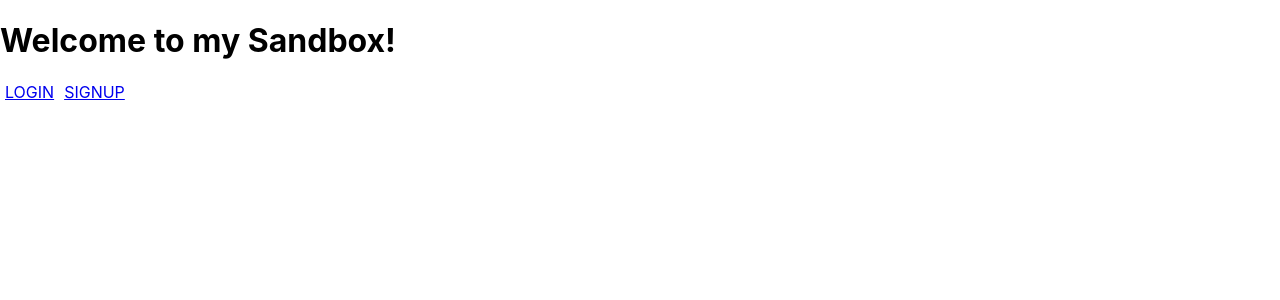
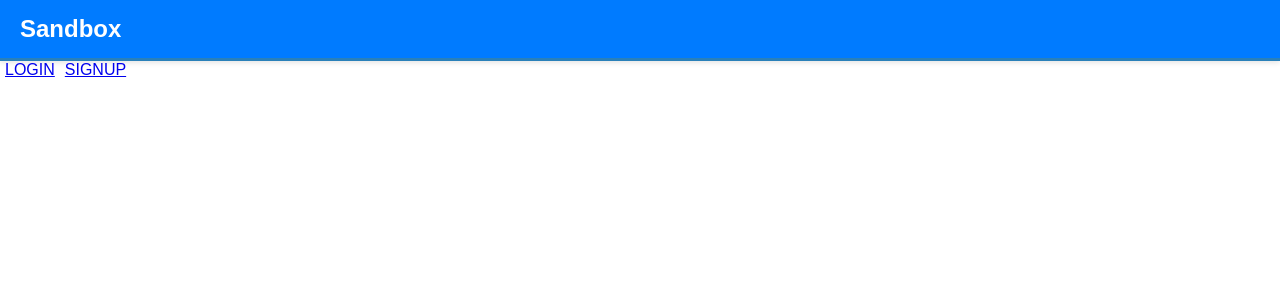
Before and after one commit to MMeraz21/sandbox, a React (Create React App) app in the folder frontend/: page / in a window 1280 px wide. Shown: the top 300 px of the page. Built offline with nearby package versions, Linux system fonts and the light colour scheme.

Commit message:
titlebar

```diff
--- a/frontend/src/App.js
+++ b/frontend/src/App.js
@@ -6,6 +6,7 @@ import Landing from './pages/Landing'
 import Loginpage from './pages/loginpage'
 import Home from './pages/Home'
 import Signuppage from './pages/Signup'
+import styles from './App.module.css'
 
 const App = () =>{
 const[user,setUser] = useState(null)
@@ -49,7 +50,7 @@ const handleLogout = async(event) => {
 
   return(
   <div>
-    <h1>Welcome to my Sandbox!</h1>
+    <h1 className = {styles.titleBar}>Sandbox</h1>
         <Routes>
           <Route index element={<Home />}/>
           <Route path="/home" element={<Home />} />
--- a/frontend/src/App.css
+++ b/frontend/src/App.module.css
@@ -28,6 +28,27 @@
   color: #61dafb;
 }
 
+.titleBar {
+  background-color: #007bff;
+  color: white;
+  padding: 15px 20px;
+  text-align: left;
+  font-size: 24px;
+  font-weight: bold;
+  box-shadow: 0 2px 5px rgba(0, 0, 0, 0.1);
+  border-bottom: 3px solid #2980b9;
+}
+
+* {
+  margin: 0;
+  padding: 0;
+  box-sizing: border-box;
+}
+
+body {
+  font-family: Arial, sans-serif;
+}
+
 @keyframes App-logo-spin {
   from {
     transform: rotate(0deg);
--- a/frontend/src/pages/Landing.js
+++ b/frontend/src/pages/Landing.js
@@ -32,6 +32,7 @@ const Landing = () => {
       )
       filteredPosts.sort((a, b) => new Date(b.date) - new Date(a.date));
       setPosts(filteredPosts)
+      //console.log(filteredPosts)
     })
   }
 
```
